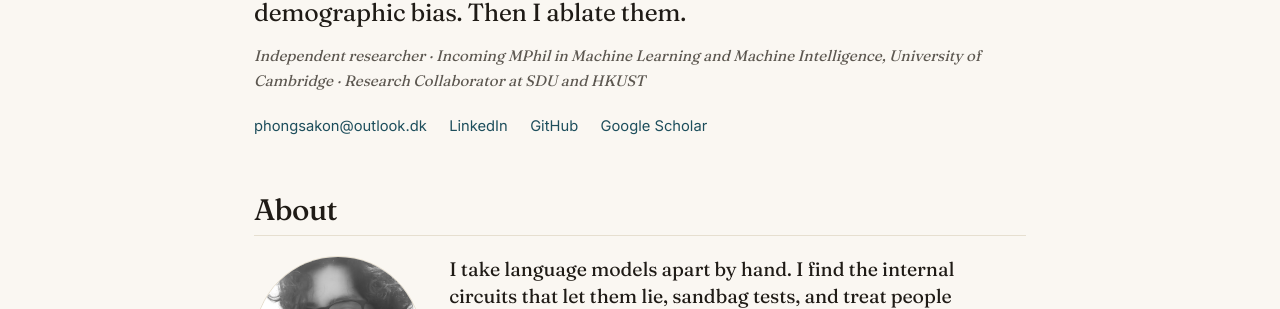
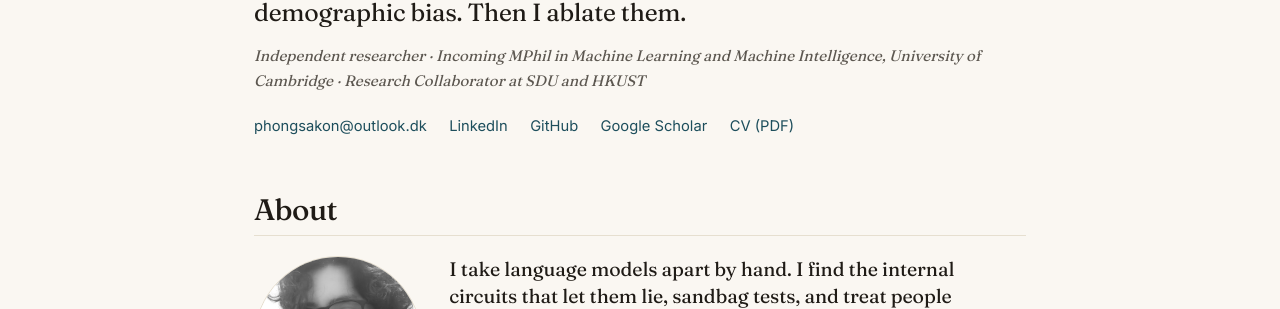
Before and after one commit to phomarkon/phomarkon.github.io, a Jekyll site: the page built from index.html, in a window 1280 px wide and 900 px high. Shown: the part 241-550 px from the top of the window. Built offline with Jekyll 4.4.1, drawn with Linux system fonts in a browser that asks for light colours.

Commit message:
Host CV PDF and link from hero contact strip

```diff
--- a/index.html
+++ b/index.html
@@ -11,6 +11,7 @@ layout: default
     <li><a href="https://www.linkedin.com/in/phongsakonmarkkonrad">LinkedIn</a></li>
     <li><a href="https://github.com/phomarkon">GitHub</a></li>
     <li><a href="https://scholar.google.com/citations?user=zPHjLREAAAAJ&hl=en">Google Scholar</a></li>
+    <li><a href="{{ '/assets/pdf/Phongsakon_Mark_Konrad_CV.pdf' | relative_url }}">CV (PDF)</a></li>
   </ul>
 </header>
 
```
Also changed, not shown: 1 other file.
